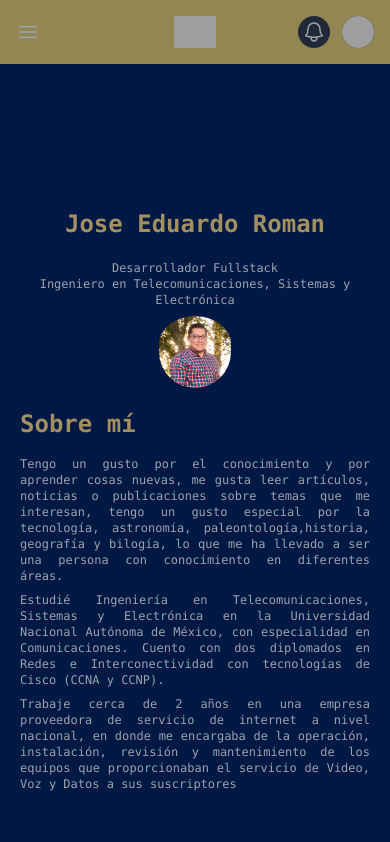
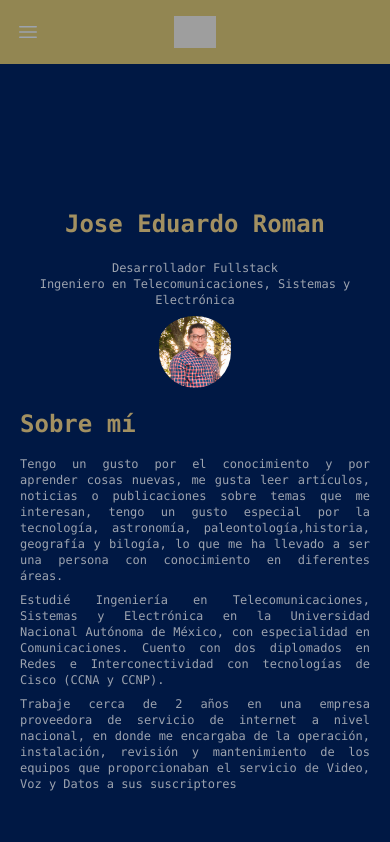
Before and after one commit to jeromanp/my-portfolio, a Next.js app: page / in a window 390 px wide. Shown: the top 842 px of the page. Built offline with nearby package versions, Linux system fonts and the light colour scheme; grey boxes are pictures that could not be loaded.

Commit message:
delete image noticifaciones

```diff
--- a/src/components/NavBar.jsx
+++ b/src/components/NavBar.jsx
@@ -1,18 +1,17 @@
-import { Fragment } from 'react'
-import { Disclosure, Menu, Transition } from '@headlessui/react'
-import { Bars3Icon, BellIcon, XMarkIcon } from '@heroicons/react/24/outline'
+import { Fragment } from "react";
+import { Disclosure, Menu, Transition } from "@headlessui/react";
+import { Bars3Icon, BellIcon, XMarkIcon } from "@heroicons/react/24/outline";
 
 const navigation = [
-  { name: 'Inicio', href: '#intro', current: true },
-  { name: 'Sobre mí', href: '#about-me', current: false },
-  { name: 'Habilidades', href: '#skills', current: false },
-  { name: 'Proyectos', href: '#proyects', current: false },
-  { name: 'Contacto', href: '#contact', current: false },
-
-]
+  { name: "Inicio", href: "#intro", current: true },
+  { name: "Sobre mí", href: "#about-me", current: false },
+  { name: "Habilidades", href: "#skills", current: false },
+  { name: "Proyectos", href: "#proyects", current: false },
+  { name: "Contacto", href: "#contact", current: false },
+];
 
 function classNames(...classes) {
-  return classes.filter(Boolean).join(' ')
+  return classes.filter(Boolean).join(" ");
 }
 
 export default function Example() {
@@ -33,6 +32,7 @@ export default function Example() {
                   )}
                 </Disclosure.Button>
               </div>
+
               <div className="flex flex-1 items-center justify-center sm:items-stretch sm:justify-start">
                 <div className="flex flex-shrink-0 items-center">
                   <img
@@ -53,81 +53,18 @@ export default function Example() {
                         key={item.name}
                         href={item.href}
                         className={classNames(
-                          item.current ? 'bg-gray-900 text-white' : 'text-gray-300 hover:bg-gray-700 hover:text-white',
-                          'rounded-md px-3 py-2 text-sm font-medium'
+                          item.current
+                            ? "bg-gray-900 text-white"
+                            : "text-gray-300 hover:bg-gray-700 hover:text-white",
+                          "rounded-md px-3 py-2 text-sm font-medium"
                         )}
-                        aria-current={item.current ? 'page' : undefined}
+                        aria-current={item.current ? "page" : undefined}
                       >
                         {item.name}
                       </a>
                     ))}
                   </div>
                 </div>
-              </div>
-              <div className="absolute inset-y-0 right-0 flex items-center pr-2 sm:static sm:inset-auto sm:ml-6 sm:pr-0">
-                <button
-                  type="button"
-                  className="rounded-full bg-gray-800 p-1 text-gray-400 hover:text-white focus:outline-none focus:ring-2 focus:ring-white focus:ring-offset-2 focus:ring-offset-gray-800"
-                >
-                  <span className="sr-only">View notifications</span>
-                  <BellIcon className="h-6 w-6" aria-hidden="true" />
-                </button>
-
-                {/* Profile dropdown */}
-                <Menu as="div" className="relative ml-3">
-                  <div>
-                    <Menu.Button className="flex rounded-full bg-gray-800 text-sm focus:outline-none focus:ring-2 focus:ring-white focus:ring-offset-2 focus:ring-offset-gray-800">
-                      <span className="sr-only">Open user menu</span>
-                      <img
-                        className="h-8 w-8 rounded-full"
-                        src="https://images.unsplash.com/photo-1472099645785-5658abf4ff4e?ixlib=rb-1.2.1&ixid=eyJhcHBfaWQiOjEyMDd9&auto=format&fit=facearea&facepad=2&w=256&h=256&q=80"
-                        alt=""
-                      />
-                    </Menu.Button>
-                  </div>
-                  <Transition
-                    as={Fragment}
-                    enter="transition ease-out duration-100"
-                    enterFrom="transform opacity-0 scale-95"
-                    enterTo="transform opacity-100 scale-100"
-                    leave="transition ease-in duration-75"
-                    leaveFrom="transform opacity-100 scale-100"
-                    leaveTo="transform opacity-0 scale-95"
-                  >
-                    <Menu.Items className="absolute right-0 z-10 mt-2 w-48 origin-top-right rounded-md bg-white py-1 shadow-lg ring-1 ring-black ring-opacity-5 focus:outline-none">
-                      <Menu.Item>
-                        {({ active }) => (
-                          <a
-                            href="#"
-                            className={classNames(active ? 'bg-gray-100' : '', 'block px-4 py-2 text-sm text-gray-700')}
-                          >
-                            Your Profile
-                          </a>
-                        )}
-                      </Menu.Item>
-                      <Menu.Item>
-                        {({ active }) => (
-                          <a
-                            href="#"
-                            className={classNames(active ? 'bg-gray-100' : '', 'block px-4 py-2 text-sm text-gray-700')}
-                          >
-                            Settings
-                          </a>
-                        )}
-                      </Menu.Item>
-                      <Menu.Item>
-                        {({ active }) => (
-                          <a
-                            href="#"
-                            className={classNames(active ? 'bg-gray-100' : '', 'block px-4 py-2 text-sm text-gray-700')}
-                          >
-                            Sign out
-                          </a>
-                        )}
-                      </Menu.Item>
-                    </Menu.Items>
-                  </Transition>
-                </Menu>
               </div>
             </div>
           </div>
@@ -140,10 +77,12 @@ export default function Example() {
                   as="a"
                   href={item.href}
                   className={classNames(
-                    item.current ? 'bg-gray-900 text-white' : 'text-gray-300 hover:bg-gray-700 hover:text-white',
-                    'block rounded-md px-3 py-2 text-base font-medium'
+                    item.current
+                      ? "bg-gray-900 text-white"
+                      : "text-gray-300 hover:bg-gray-700 hover:text-white",
+                    "block rounded-md px-3 py-2 text-base font-medium"
                   )}
-                  aria-current={item.current ? 'page' : undefined}
+                  aria-current={item.current ? "page" : undefined}
                 >
                   {item.name}
                 </Disclosure.Button>
@@ -153,5 +92,5 @@ export default function Example() {
         </>
       )}
     </Disclosure>
-  )
+  );
 }
```
